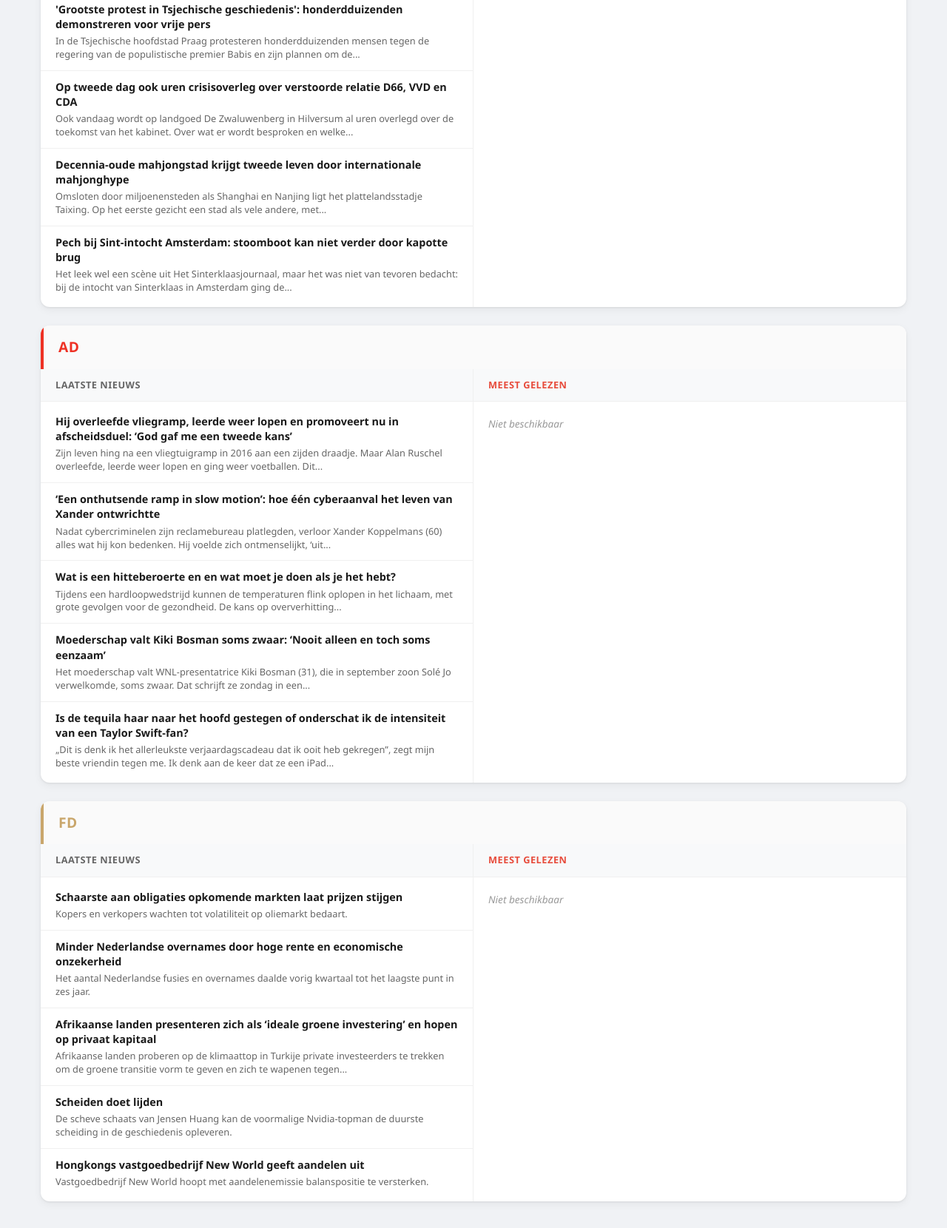
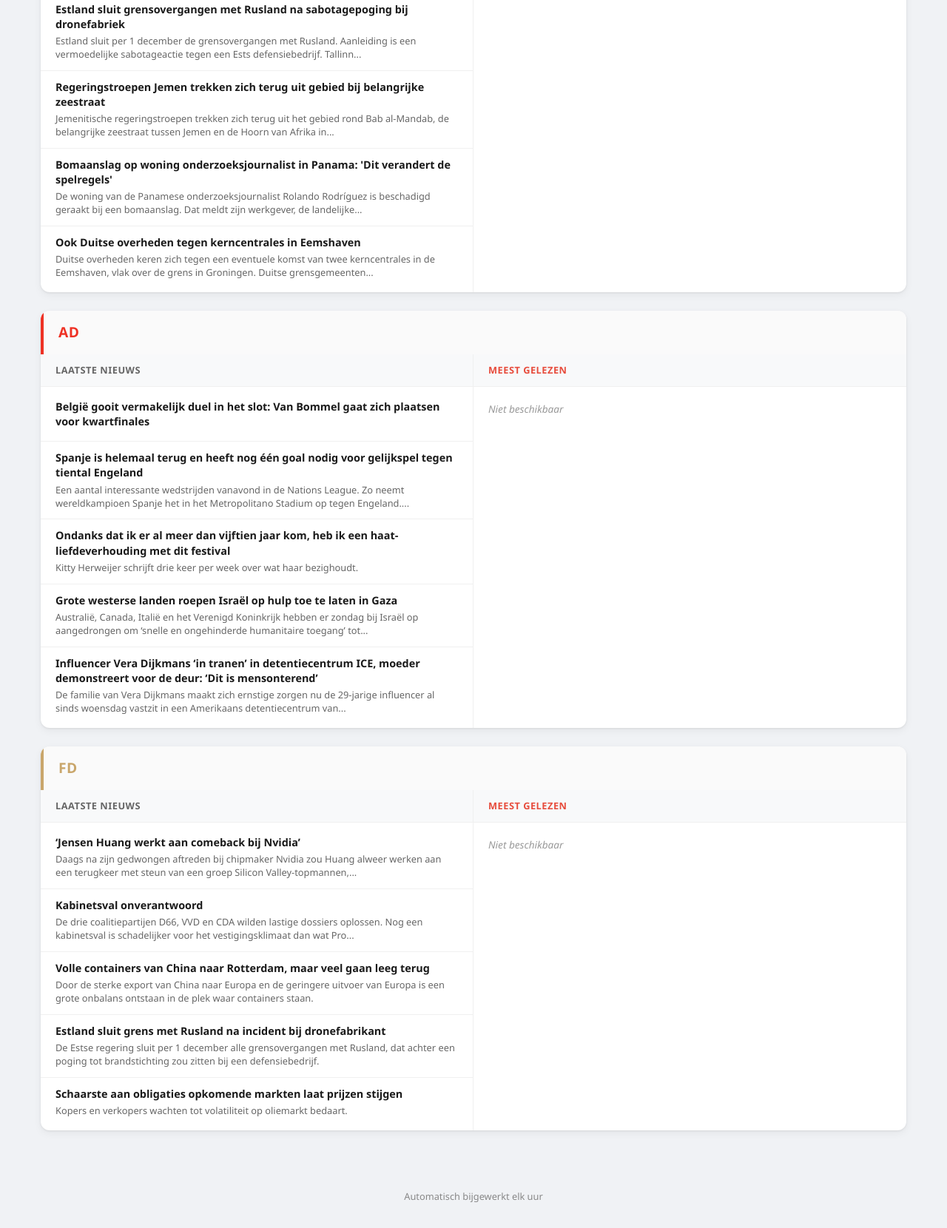
Before and after one commit to rogierlangen/News, a plain HTML site: page index.html in a window 1280 px wide. Shown: the part 369-2029 px from the top of the page at 74% size. Drawn offline with Linux system fonts and the light colour scheme.

Commit message:
Nieuws bijgewerkt 15-11-2026 21:31

```diff
--- a/index.html
+++ b/index.html
@@ -185,7 +185,7 @@
 <body>
     <header class="header">
         <h1>Nieuwsoverzicht </h1>
-        <p class="update-tijd">Laatst bijgewerkt: 15-11-2026 om 16:14</p>
+        <p class="update-tijd">Laatst bijgewerkt: 15-11-2026 om 21:31</p>
     </header>
 
     <main class="container">
@@ -200,37 +200,37 @@
                     <div class="artikelen">
 
         <article class="artikel">
-            <a href="https://nos.nl/l/2639609" target="_blank" class="artikel-link">
-                <h3>Fietser overlijdt na ongeluk in Oudewater, ambulance botst onderweg tegen auto</h3>
-                <p class="beschrijving">Bij een verkeersongeval in Oudewater is vannacht een 54-jarige man om het leven gekomen. Een ambulance die onderweg was naar het ongeluk kreeg zelf...</p>
+            <a href="https://nos.nl/l/2639644" target="_blank" class="artikel-link">
+                <h3>Na weer een volle dag crisisoverleg nog geen uitkomst, partijen praten morgen verder</h3>
+                <p class="beschrijving">D66, VVD en CDA zijn er nog niet uit en gaan morgen om 11.00 uur verder praten op het Catshuis in Den Haag. Dat laat de Rijksvoorlichtingsdienst...</p>
             </a>
         </article>
 
         <article class="artikel">
-            <a href="https://nos.nl/l/2639607" target="_blank" class="artikel-link">
-                <h3>&#x27;Grootste protest in Tsjechische geschiedenis&#x27;: honderdduizenden demonstreren voor vrije pers</h3>
-                <p class="beschrijving">In de Tsjechische hoofdstad Praag protesteren honderdduizenden mensen tegen de regering van de populistische premier Babis en zijn plannen om de...</p>
+            <a href="https://nos.nl/l/2639635" target="_blank" class="artikel-link">
+                <h3>Estland sluit grensovergangen met Rusland na sabotagepoging bij dronefabriek</h3>
+                <p class="beschrijving">Estland sluit per 1 december de grensovergangen met Rusland. Aanleiding is een vermoedelijke sabotageactie tegen een Ests defensiebedrijf. Tallinn...</p>
             </a>
         </article>
 
         <article class="artikel">
-            <a href="https://nos.nl/l/2639601" target="_blank" class="artikel-link">
-                <h3>Op tweede dag ook uren crisisoverleg over verstoorde relatie D66, VVD en CDA</h3>
-                <p class="beschrijving">Ook vandaag wordt op landgoed De Zwaluwenberg in Hilversum al uren overlegd over de toekomst van het kabinet. Over wat er wordt besproken en welke...</p>
+            <a href="https://nos.nl/l/2639625" target="_blank" class="artikel-link">
+                <h3>Regeringstroepen Jemen trekken zich terug uit gebied bij belangrijke zeestraat</h3>
+                <p class="beschrijving">Jemenitische regeringstroepen trekken zich terug uit het gebied rond Bab al-Mandab, de belangrijke zeestraat tussen Jemen en de Hoorn van Afrika in...</p>
             </a>
         </article>
 
         <article class="artikel">
-            <a href="https://nos.nl/l/2639596" target="_blank" class="artikel-link">
-                <h3>Decennia-oude mahjongstad krijgt tweede leven door internationale mahjonghype</h3>
-                <p class="beschrijving">Omsloten door miljoenensteden als Shanghai en Nanjing ligt het plattelandsstadje Taixing. Op het eerste gezicht een stad als vele andere, met...</p>
+            <a href="https://nos.nl/l/2639614" target="_blank" class="artikel-link">
+                <h3>Bomaanslag op woning onderzoeksjournalist in Panama: &#x27;Dit verandert de spelregels&#x27;</h3>
+                <p class="beschrijving">De woning van de Panamese onderzoeksjournalist Rolando Rodríguez is beschadigd geraakt bij een bomaanslag. Dat meldt zijn werkgever, de landelijke...</p>
             </a>
         </article>
 
         <article class="artikel">
-            <a href="https://nos.nl/l/2639593" target="_blank" class="artikel-link">
-                <h3>Pech bij Sint-intocht Amsterdam: stoomboot kan niet verder door kapotte brug</h3>
-                <p class="beschrijving">Het leek wel een scène uit Het Sinterklaasjournaal, maar het was niet van tevoren bedacht: bij de intocht van Sinterklaas in Amsterdam ging de...</p>
+            <a href="https://nos.nl/l/2639613" target="_blank" class="artikel-link">
+                <h3>Ook Duitse overheden tegen kerncentrales in Eemshaven</h3>
+                <p class="beschrijving">Duitse overheden keren zich tegen een eventuele komst van twee kerncentrales in de Eemshaven, vlak over de grens in Groningen. Duitse grensgemeenten...</p>
             </a>
         </article>
 
@@ -255,37 +255,37 @@
                     <div class="artikelen">
 
         <article class="artikel">
-            <a href="https://www.ad.nl/voetbal/hij-overleefde-vliegramp-leerde-weer-lopen-en-promoveert-nu-in-afscheidsduel-god-gaf-me-een-tweede-kans~a46c3a69/" target="_blank" class="artikel-link">
-                <h3>Hij overleefde vliegramp, leerde weer lopen en promoveert nu in afscheidsduel: ‘God gaf me een tweede kans’</h3>
-                <p class="beschrijving">Zijn leven hing na een vliegtuigramp in 2016 aan een zijden draadje. Maar Alan Ruschel overleefde, leerde weer lopen en ging weer voetballen. Dit...</p>
+            <a href="https://www.ad.nl/voetbal/belgie-gooit-vermakelijk-duel-in-het-slot-van-bommel-gaat-zich-plaatsen-voor-kwartfinales~ab433aa7/" target="_blank" class="artikel-link">
+                <h3>België gooit vermakelijk duel in het slot: Van Bommel gaat zich plaatsen voor kwartfinales</h3>
+
             </a>
         </article>
 
         <article class="artikel">
-            <a href="https://www.ad.nl/binnenland/een-onthutsende-ramp-in-slow-motion-hoe-een-cyberaanval-het-leven-van-xander-ontwrichtte~ae8c92b9/" target="_blank" class="artikel-link">
-                <h3>‘Een onthutsende ramp in slow motion’: hoe één cyberaanval het leven van Xander ontwrichtte</h3>
-                <p class="beschrijving">Nadat cybercriminelen zijn reclamebureau platlegden, verloor Xander Koppelmans (60) alles wat hij kon bedenken. Hij voelde zich ontmenselijkt, ‘uit...</p>
+            <a href="https://www.ad.nl/voetbal/spanje-is-helemaal-terug-en-heeft-nog-een-goal-nodig-voor-gelijkspel-tegen-tiental-engeland~a2fcfaac/" target="_blank" class="artikel-link">
+                <h3>Spanje is helemaal terug en heeft nog één goal nodig voor gelijkspel tegen tiental Engeland</h3>
+                <p class="beschrijving">Een aantal interessante wedstrijden vanavond in de Nations League. Zo neemt wereldkampioen Spanje het in het Metropolitano Stadium op tegen Engeland....</p>
             </a>
         </article>
 
         <article class="artikel">
-            <a href="https://www.ad.nl/wetenschap/wat-is-een-hitteberoerte-en-en-wat-moet-je-doen-als-je-het-hebt~af24c121/" target="_blank" class="artikel-link">
-                <h3>Wat is een hitteberoerte en en wat moet je doen als je het hebt?</h3>
-                <p class="beschrijving">Tijdens een hardloopwedstrijd kunnen de temperaturen flink oplopen in het lichaam, met grote gevolgen voor de gezondheid. De kans op oververhitting...</p>
+            <a href="https://www.ad.nl/binnenland/ondanks-dat-ik-er-al-meer-dan-vijftien-jaar-kom-heb-ik-een-haat-liefdeverhouding-met-dit-festival~aa298035/" target="_blank" class="artikel-link">
+                <h3>Ondanks dat ik er al meer dan vijftien jaar kom, heb ik een haat-liefdeverhouding met dit festival</h3>
+                <p class="beschrijving">Kitty Herweijer schrijft drie keer per week over wat haar bezighoudt.</p>
             </a>
         </article>
 
         <article class="artikel">
-            <a href="https://www.ad.nl/show/moederschap-valt-kiki-bosman-soms-zwaar-nooit-alleen-en-toch-soms-eenzaam~a32baa682/" target="_blank" class="artikel-link">
-                <h3>Moederschap valt Kiki Bosman soms zwaar: ‘Nooit alleen en toch soms eenzaam’</h3>
-                <p class="beschrijving">Het moederschap valt WNL-presentatrice Kiki Bosman (31), die in september zoon Solé Jo verwelkomde, soms zwaar. Dat schrijft ze zondag in een...</p>
+            <a href="https://www.ad.nl/buitenland/grote-westerse-landen-roepen-israel-op-hulp-toe-te-laten-in-gaza~ac528ac3/" target="_blank" class="artikel-link">
+                <h3>Grote westerse landen roepen Israël op hulp toe te laten in Gaza</h3>
+                <p class="beschrijving">Australië, Canada, Italië en het Verenigd Koninkrijk hebben er zondag bij Israël op aangedrongen om ‘snelle en ongehinderde humanitaire toegang’ tot...</p>
             </a>
         </article>
 
         <article class="artikel">
-            <a href="https://www.ad.nl/opinie/is-de-tequila-haar-naar-het-hoofd-gestegen-of-onderschat-ik-de-intensiteit-van-een-taylor-swift-fan~a3ebdb93/" target="_blank" class="artikel-link">
-                <h3>Is de tequila haar naar het hoofd gestegen of onderschat ik de intensiteit van een Taylor Swift-fan?</h3>
-                <p class="beschrijving">„Dit is denk ik het allerleukste verjaardagscadeau dat ik ooit heb gekregen”, zegt mijn beste vriendin tegen me. Ik denk aan de keer dat ze een iPad...</p>
+            <a href="https://www.ad.nl/buitenland/influencer-vera-dijkmans-in-tranen-in-detentiecentrum-ice-moeder-demonstreert-voor-de-deur-dit-is-mensonterend~abebc889/" target="_blank" class="artikel-link">
+                <h3>Influencer Vera Dijkmans ‘in tranen’ in detentiecentrum ICE, moeder demonstreert voor de deur: ‘Dit is mensonterend’</h3>
+                <p class="beschrijving">De familie van Vera Dijkmans maakt zich ernstige zorgen nu de 29-jarige influencer al sinds woensdag vastzit in een Amerikaans detentiecentrum van...</p>
             </a>
         </article>
 
@@ -310,37 +310,37 @@
                     <div class="artikelen">
 
         <article class="artikel">
-            <a href="https://fd.nl/financiele-markten/1619546/schaarste-aan-obligaties-opkomende-markten-laat-prijzen-stijgen" target="_blank" class="artikel-link">
-                <h3>Schaarste aan obligaties opkomende markten laat prijzen stijgen</h3>
-                <p class="beschrijving">Kopers en verkopers wachten tot volatiliteit op oliemarkt bedaart.</p>
+            <a href="https://fd.nl/bedrijfsleven/1619434/jensen-huang-werkt-aan-comeback-bij-nvidia" target="_blank" class="artikel-link">
+                <h3>‘Jensen Huang werkt aan comeback bij Nvidia’</h3>
+                <p class="beschrijving">Daags na zijn gedwongen aftreden bij chipmaker Nvidia zou Huang alweer werken aan een terugkeer met steun van een groep Silicon Valley-topmannen,...</p>
             </a>
         </article>
 
         <article class="artikel">
-            <a href="https://fd.nl/bedrijfsleven/1617858/minder-nederlandse-overnames-door-hoge-rente-en-economische-onzekerheid" target="_blank" class="artikel-link">
-                <h3>Minder Nederlandse overnames door hoge rente en economische onzekerheid</h3>
-                <p class="beschrijving">Het aantal Nederlandse fusies en overnames daalde vorig kwartaal tot het laagste punt in zes jaar.</p>
+            <a href="https://fd.nl/opinie/1619545/kabinetsval-onverantwoord" target="_blank" class="artikel-link">
+                <h3>Kabinetsval onverantwoord</h3>
+                <p class="beschrijving">De drie coalitiepartijen D66, VVD en CDA wilden lastige dossiers oplossen. Nog een kabinetsval is schadelijker voor het vestigingsklimaat dan wat Pro...</p>
             </a>
         </article>
 
         <article class="artikel">
-            <a href="https://fd.nl/politiek/1619396/afrikaanse-landen-presenteren-zich-als-ideale-groene-investering-en-hopen-op-privaat-kapitaal" target="_blank" class="artikel-link">
-                <h3>Afrikaanse landen presenteren zich als ‘ideale groene investering’ en hopen op privaat kapitaal</h3>
-                <p class="beschrijving">Afrikaanse landen proberen op de klimaattop in Turkije private investeerders te trekken om de groene transitie vorm te geven en zich te wapenen tegen...</p>
+            <a href="https://fd.nl/bedrijfsleven/1619425/volle-containers-van-china-naar-rotterdam-maar-veel-gaan-leeg-terug" target="_blank" class="artikel-link">
+                <h3>Volle containers van China naar Rotterdam, maar veel gaan leeg terug</h3>
+                <p class="beschrijving">Door de sterke export van China naar Europa en de geringere uitvoer van Europa is een grote onbalans ontstaan in de plek waar containers staan.</p>
             </a>
         </article>
 
         <article class="artikel">
-            <a href="https://fd.nl/financiele-markten/1619387/scheiden-doet-lijden" target="_blank" class="artikel-link">
-                <h3>Scheiden doet lijden</h3>
-                <p class="beschrijving">De scheve schaats van Jensen Huang kan de voormalige Nvidia-topman de duurste scheiding in de geschiedenis opleveren.</p>
+            <a href="https://fd.nl/politiek/1619547/estland-sluit-grens-met-rusland-na-incident-bij-dronefabrikant" target="_blank" class="artikel-link">
+                <h3>Estland sluit grens met Rusland na incident bij dronefabrikant</h3>
+                <p class="beschrijving">De Estse regering sluit per 1 december alle grensovergangen met Rusland, dat achter een poging tot brandstichting zou zitten bij een defensiebedrijf.</p>
             </a>
         </article>
 
         <article class="artikel">
-            <a href="https://fd.nl/bedrijfsleven/1619432/hongkongs-vastgoedbedrijf-new-world-geeft-aandelen-uit" target="_blank" class="artikel-link">
-                <h3>Hongkongs vastgoedbedrijf New World geeft aandelen uit</h3>
-                <p class="beschrijving">Vastgoedbedrijf New World hoopt met aandelenemissie balanspositie te versterken.</p>
+            <a href="https://fd.nl/financiele-markten/1619546/schaarste-aan-obligaties-opkomende-markten-laat-prijzen-stijgen" target="_blank" class="artikel-link">
+                <h3>Schaarste aan obligaties opkomende markten laat prijzen stijgen</h3>
+                <p class="beschrijving">Kopers en verkopers wachten tot volatiliteit op oliemarkt bedaart.</p>
             </a>
         </article>
 
```
Also changed, not shown: 1 other file.
